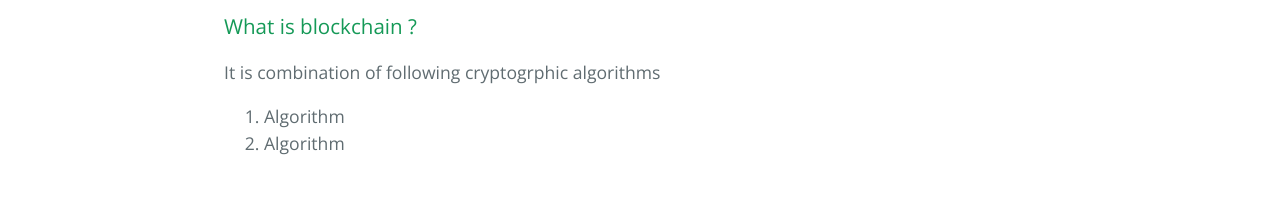
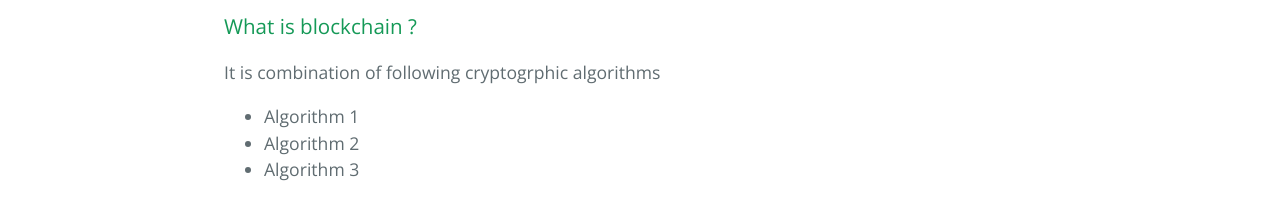
Before and after one commit to dhanesharole/dhanesharole.github.io, a Jekyll site: the page built from _posts/2017-06-28-a-developers-guide-to-blockchain.md, in a window 1280 px wide. Shown: the part 315-535 px from the top of the page. Built offline with Jekyll 4.4.1, drawn with Linux system fonts in a browser that asks for light colours.

Commit message:
Update 2017-06-28-a-developers-guide-to-blockchain.md

```diff
--- a/_posts/2017-06-28-a-developers-guide-to-blockchain.md
+++ b/_posts/2017-06-28-a-developers-guide-to-blockchain.md
@@ -8,5 +8,6 @@ categories: blockchain
 
 It is combination of following cryptogrphic algorithms
 
-1. Algorithm
-2. Algorithm
+- Algorithm 1
+- Algorithm 2
+- Algorithm 3
```
